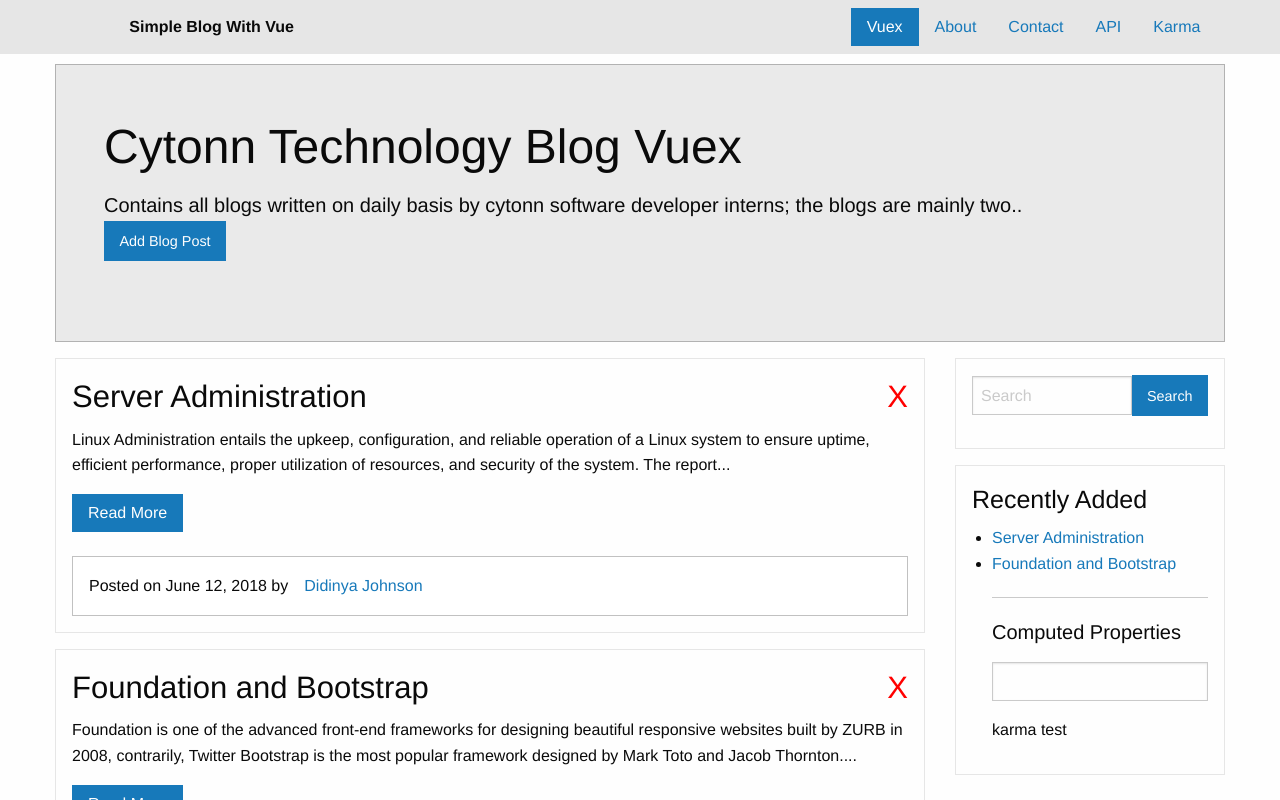
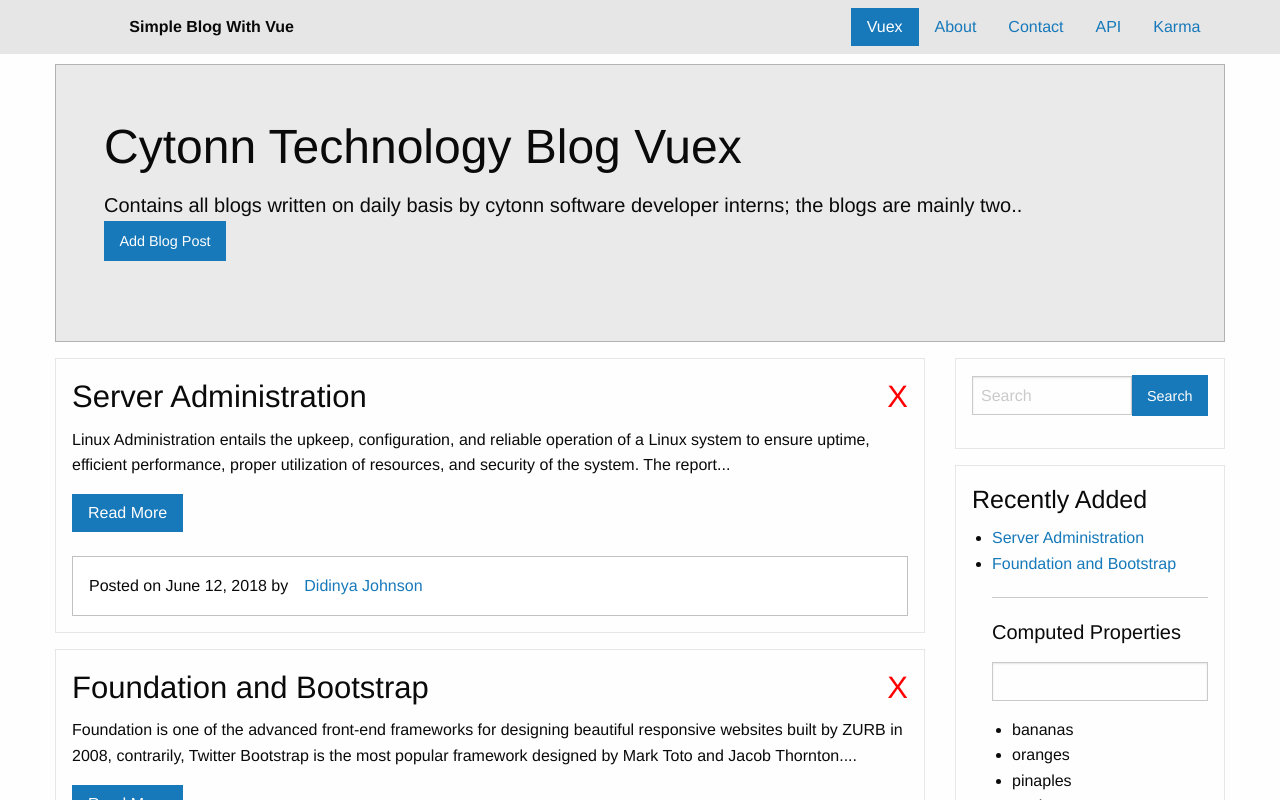
Before and after one commit to didinkaj/vue-vuex-API-Router, a Vue app: page /#/ in a window 1280 px wide. Shown: the top 800 px of the page. Built offline with nearby package versions, Linux system fonts and the light colour scheme.

Commit message:
karma test with  vue

```diff
--- a/src/components/KarmaTest.vue
+++ b/src/components/KarmaTest.vue
@@ -1,6 +1,9 @@
 <template>
     <div>
-        <p>{{body}}</p>
+
+        <ul v-for="fruit in fruits">
+            <li>{{fruit}}</li>
+        </ul>
     </div>
 </template>
 
@@ -11,7 +14,13 @@
         ],
         data(){
             return{
-                body:'karma test'
+                body:'karma test',
+                fruits:[
+                    'bananas',
+                    'oranges',
+                    'pinaples',
+                    'apples'
+                ]
             }
         }
     }
```
Also changed, not shown: 2 other files (tests, documents, lock files or other folders).
